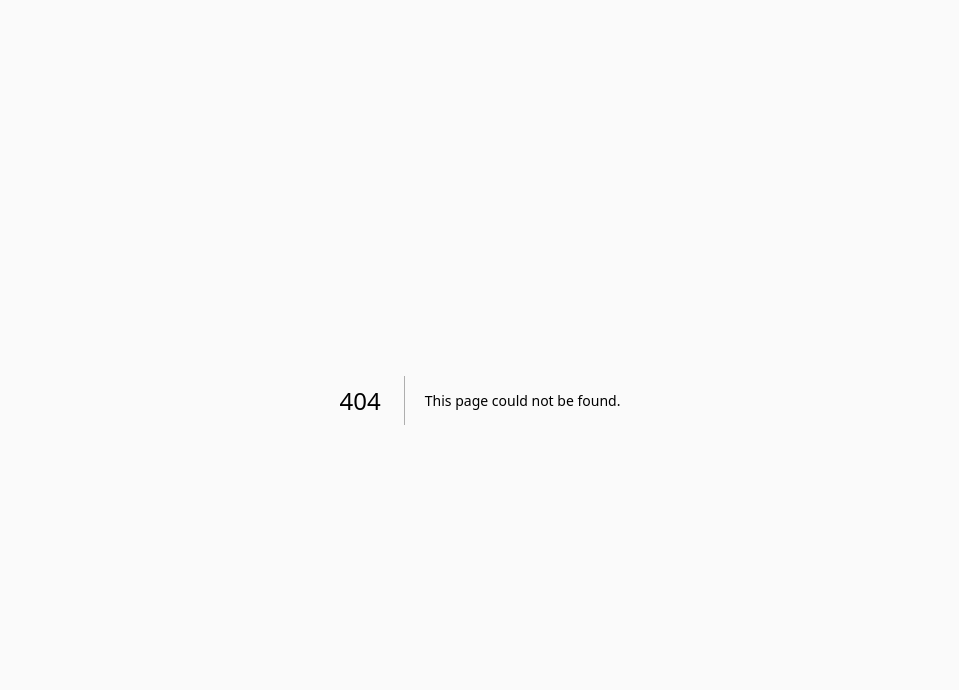
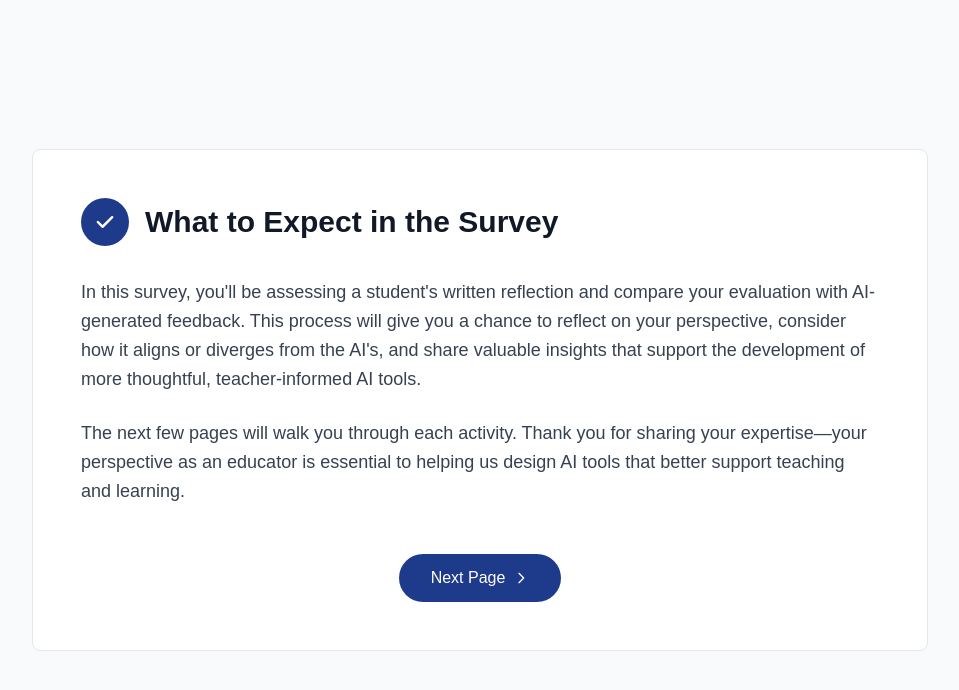
Before and after one commit to Design-and-Partnership-Lab/czi-edsight-eval, a Next.js app: page /instructions/intro in a window 1280 px wide. Before the commit this address had no page. Shown: the top 690 px of the page, without its empty margins (160-1119 px from the left). Built offline with nearby package versions, Linux system fonts and the light colour scheme.

Commit message:
created basic layout for instructions

```diff
--- a/package.json
+++ b/package.json
@@ -66,7 +66,6 @@
         "@ianvs/prettier-plugin-sort-imports": "^4.4.0",
         "@tailwindcss/forms": "^0.5.10",
         "@types/node": "^20.17.17",
-        "@types/prettier": "^3.0.0",
         "@types/react": "^18.3.18",
         "@types/react-dom": "^18.3.5",
         "eslint": "^8.57.1",
--- /dev/null
+++ b/src/app/instructions/feedback/page.tsx
@@ -0,0 +1,25 @@
+export default function FeedbackInstructions() {
+    return (
+      <div className="min-h-screen bg-gray-50 p-8">
+        <div className="max-w-6xl mx-auto">
+          <h1 className="text-4xl font-bold text-gray-900 mb-8">Feedback Page</h1>
+
+          <div className="bg-white rounded-lg border border-gray-200 p-8 mb-8">
+            <p className="text-lg text-gray-700 leading-relaxed mb-6">
+            In this section, you will review a comparison summary showing where your insights aligned with or diverged from the Al's rationale. At the top, you'll see areas of agreement — places where both you and the Al highlighted similar strengths or challenges in the student's work. Below that, you'll see areas of disagreement — where your interpretation differed from the Al's evaluation.
+            </p>
+            <p className="text-lg text-gray-700 leading-relaxed mb-6">
+            Carefully read through these summaries to reflect on your own evaluation process and how it compared with the Al's reasoning. Once you have reviewed both sections, the Next Reflection button will become clickable, allowing you to continue to the next student reflection.
+            </p>
+        </div>
+
+          {/* Screenshot container - you can replace the placeholder with your actual screenshot */}
+          <div className="bg-white rounded-lg border border-gray-200 p-6">
+            <div className="w-full h-96 bg-gray-100 rounded-lg flex items-center justify-center">
+              <p className="text-gray-500 text-lg">screenshot placeholder</p>
+            </div>
+          </div>
+        </div>
+      </div>
+    );
+  }
--- /dev/null
+++ b/src/app/instructions/intro/page.tsx
@@ -0,0 +1,34 @@
+export default function IntroInstructions() {
+  return (
+    <div className="min-h-screen bg-gray-50 flex items-center justify-center p-8">
+      <div className="max-w-4xl w-full bg-white rounded-lg border border-gray-200 p-12">
+        <div className="flex items-center space-x-4 mb-8">
+          <div className="w-12 h-12 bg-blue-900 rounded-full flex items-center justify-center">
+            <svg className="w-6 h-6 text-white" fill="currentColor" viewBox="0 0 20 20">
+              <path fillRule="evenodd" d="M16.707 5.293a1 1 0 010 1.414l-8 8a1 1 0 01-1.414 0l-4-4a1 1 0 011.414-1.414L8 12.586l7.293-7.293a1 1 0 011.414 0z" clipRule="evenodd" />
+            </svg>
+          </div>
+          <h1 className="text-3xl font-semibold text-gray-900">What to Expect in the Survey</h1>
+        </div>
+
+        <div className="space-y-6 text-gray-700 text-lg leading-relaxed mb-12">
+          <p>
+            In this survey, you'll be assessing a student's written reflection and compare your evaluation with AI-generated feedback. This process will give you a chance to reflect on your perspective, consider how it aligns or diverges from the AI's, and share valuable insights that support the development of more thoughtful, teacher-informed AI tools.
+          </p>
+          <p>
+            The next few pages will walk you through each activity. Thank you for sharing your expertise—your perspective as an educator is essential to helping us design AI tools that better support teaching and learning.
+          </p>
+        </div>
+
+        <div className="flex justify-center">
+          <button className="bg-blue-900 hover:bg-blue-800 text-white font-medium px-8 py-3 rounded-full transition-colors duration-200 flex items-center space-x-2">
+            <span>Next Page</span>
+            <svg className="w-4 h-4" fill="none" stroke="currentColor" viewBox="0 0 24 24">
+              <path strokeLinecap="round" strokeLinejoin="round" strokeWidth={2} d="M9 5l7 7-7 7" />
+            </svg>
+          </button>
+        </div>
+      </div>
+    </div>
+  );
+}
--- /dev/null
+++ b/src/app/instructions/task1/page.tsx
@@ -0,0 +1,22 @@
+export default function Task1Instructions() {
+    return (
+      <div className="min-h-screen bg-gray-50 p-8">
+        <div className="max-w-6xl mx-auto">
+          <h1 className="text-4xl font-bold text-gray-900 mb-8">Task 1</h1>
+
+          <div className="bg-white rounded-lg border border-gray-200 p-8 mb-8">
+            <p className="text-lg text-gray-700 leading-relaxed mb-6">
+              You will read a prompt followed by a student's written response. Your task is to carefully review the response and highlight parts that stand out to you — this could include sections you find important, interesting, or particularly well-phrased, as well as areas that raise questions or seem unclear. Once you click the "Start Annotating" button, you will be able to highlight directly on the text. Please note that you will not be able to revise or undo your highlights once they are made, so take your time reading through the response before beginning. When you are finished selecting your highlights, click "Stop Annotating" to save your selections and move on. Once the activity is complete, the Next Activity button will become clickable, allowing you to move forward in the survey.
+            </p>
+          </div>
+
+          {/* Screenshot container - you can replace the placeholder with your actual screenshot */}
+          <div className="bg-white rounded-lg border border-gray-200 p-6">
+            <div className="w-full h-96 bg-gray-100 rounded-lg flex items-center justify-center">
+              <p className="text-gray-500 text-lg">screenshot placeholder</p>
+            </div>
+          </div>
+        </div>
+      </div>
+    );
+  }
--- /dev/null
+++ b/src/app/instructions/task2/page.tsx
@@ -0,0 +1,22 @@
+export default function Task2Instructions() {
+    return (
+      <div className="min-h-screen bg-gray-50 p-8">
+        <div className="max-w-6xl mx-auto">
+          <h1 className="text-4xl font-bold text-gray-900 mb-8">Task 2</h1>
+
+          <div className="bg-white rounded-lg border border-gray-200 p-8 mb-8">
+            <p className="text-lg text-gray-700 leading-relaxed mb-6">
+            You will review the student's reflection and select the EPE category — Emerging, Progressing, or Excelling — that you believe best fits the overall quality of the response. Carefully read through the student's writing and consider how well it addresses the prompt. Once you have made your selection by clicking one of the three category buttons, the Next Activity button will become clickable, allowing you to move on to the next part of the survey. Please take your time to reflect before making your choice, as you will not be able to revise your selection afterward.
+            </p>
+          </div>
+
+          {/* Screenshot container - you can replace the placeholder with your actual screenshot */}
+          <div className="bg-white rounded-lg border border-gray-200 p-6">
+            <div className="w-full h-96 bg-gray-100 rounded-lg flex items-center justify-center">
+              <p className="text-gray-500 text-lg">screenshot placeholder</p>
+            </div>
+          </div>
+        </div>
+      </div>
+    );
+  }
--- /dev/null
+++ b/src/app/instructions/task3/page.tsx
@@ -0,0 +1,24 @@
+export default function Task3Instructions() {
+    return (
+      <div className="min-h-screen bg-gray-50 p-8">
+        <div className="max-w-6xl mx-auto">
+          <h1 className="text-4xl font-bold text-gray-900 mb-8">Task 3</h1>
+
+          <div className="bg-white rounded-lg border border-gray-200 p-8 mb-8">
+            <p className="text-lg text-gray-700 leading-relaxed mb-6">
+            You will compare your own evaluation with the Al's evaluation. You will see which EPE category you chose and which one the Al selected, followed by detailed Al rationale across five sub-skills. Carefully read through all five sub-skill tabs to understand the Al's reasoning.
+            </p>
+            <p className="text-lg text-gray-700 leading-relaxed mb-6">
+            Once you have reviewed everything, reflect on how your annotations and judgments compare or contrast with the Al's. What stood out to you? When you are ready, either press the Record button to voice your thoughts or type your response manually into the provided box. Please note that you must read through all five sub-skills before you can respond. After completing this step, the Next Activity button will become clickable so you can proceed.            </p>
+          </div>
+
+          {/* Screenshot container - you can replace the placeholder with your actual screenshot */}
+          <div className="bg-white rounded-lg border border-gray-200 p-6">
+            <div className="w-full h-96 bg-gray-100 rounded-lg flex items-center justify-center">
+              <p className="text-gray-500 text-lg">screenshot placeholder</p>
+            </div>
+          </div>
+        </div>
+      </div>
+    );
+  }
--- /dev/null
+++ b/src/components/instructions/instructions.tsx
@@ -0,0 +1,21 @@
+import React from "react";
+
+interface InstructionsProps {
+  title: string;
+  content: string;
+  showNextButton?: boolean;
+}
+
+export default function Instructions({ title, content, showNextButton = true }: InstructionsProps) {
+  return (
+    <div className="space-y-6 p-6 text-gray-800">
+      <h1 className="text-2xl font-bold text-[#001F54]">{title}</h1>
+      <p className="text-md whitespace-pre-line leading-relaxed">{content}</p>
+      {showNextButton && (
+        <button className="rounded-3xl bg-[#001F54] px-6 py-2 font-semibold text-white transition-colors hover:bg-[#003580]">
+          Next Page →
+        </button>
+      )}
+    </div>
+  );
+}
```
Also changed, not shown: src/app/instructions/images/task1.png (added), 1 other file (tests, documents, lock files or other folders).
